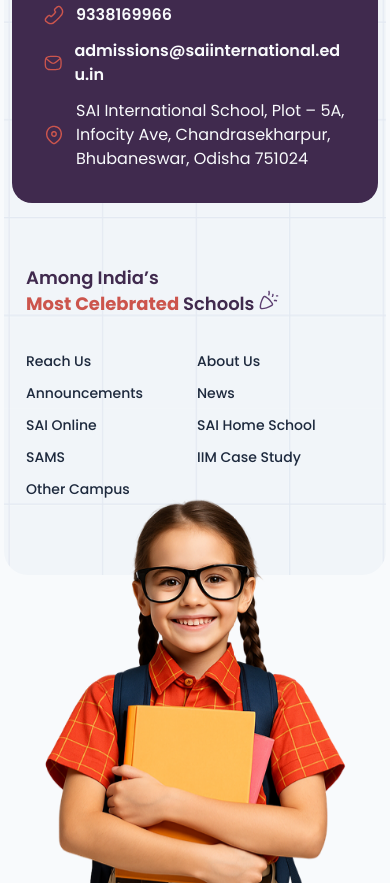
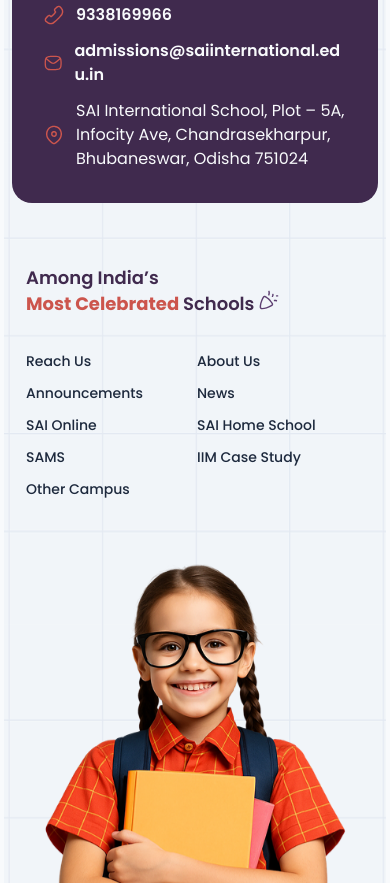
Before and after one commit to sai-edu-group/sis-brand-website, an Astro site: page / in a window 390 px wide. Shown: the part 1117-2000 px from the top of the page. Built offline with nearby package versions, Linux system fonts and the light colour scheme; Astro itself is replaced by a stand-in of ours.

Commit message:
footer mobile fixes

```diff
--- a/src/components/layout/Footer.astro
+++ b/src/components/layout/Footer.astro
@@ -2,7 +2,7 @@
   <div class="font-secondary px-1 pt-8 pb-7 md:px-5 lg:px-6 lg:pt-28">
     <div class="rounded-3xl bg-[url('/images/footer-bg.png')] bg-center">
       <div
-        class="relative container mx-auto flex flex-col gap-9 px-2 py-12 md:gap-11 md:px-7 lg:gap-7 lg:py-10 xl:flex-row xl:gap-14 xl:px-0 2xl:gap-20"
+        class="relative container mx-auto flex flex-col gap-9 px-2 py-12 pb-120 sm:py-12 md:gap-11 md:px-7 lg:gap-7 lg:py-10 xl:flex-row xl:gap-14 xl:px-0 2xl:gap-20"
       >
         <!-- Logo + Card wrapper -->
         <div
@@ -192,7 +192,7 @@
         <img
           src="/images/child.png"
           alt="School Group Photo"
-          class="scale-in absolute right-1/2 -bottom-[45%] w-[323px] translate-x-1/2 sm:right-[0] sm:-bottom-[28px] sm:w-[40%] sm:translate-x-0 md:right-[22px] lg:w-[400px] xl:w-[427px]"
+          class="scale-in absolute right-1/2 bottom-0 w-[323px] translate-x-1/2 sm:right-[0] sm:-bottom-[28px] sm:w-[40%] sm:translate-x-0 md:right-[22px] lg:w-[400px] xl:w-[427px]"
         />
       </div>
     </div>
```
